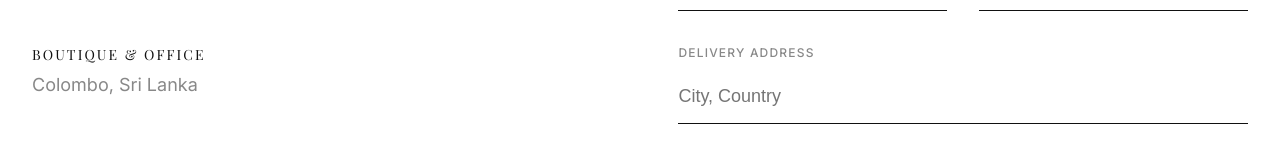
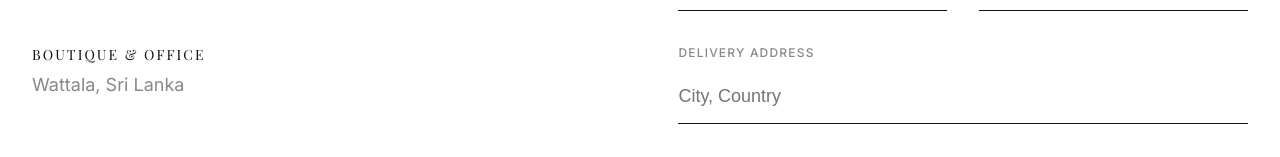
Before and after one commit to KCGSPerera/sayo-shopping, a Next.js app: page /contact in a window 1280 px wide. Shown: the part 608-765 px from the top of the page. Built offline with nearby package versions, Linux system fonts and the light colour scheme; no server answers; a web font is replaced by a local one.

Commit message:
Updated the location from colombo to wattala in the contact us page.

```diff
--- a/app/contact/page.tsx
+++ b/app/contact/page.tsx
@@ -98,7 +98,7 @@ ${formData.description}`;
                         <div style={{ display: 'flex', flexDirection: 'column', gap: '2rem' }}>
                             <div>
                                 <h4 style={{ textTransform: 'uppercase', letterSpacing: '0.15em', fontSize: '0.875rem', marginBottom: '0.5rem', color: 'var(--accent-dark)' }}>Boutique & Office</h4>
-                                <p style={{ color: '#888', fontSize: '1.125rem' }}>Colombo, Sri Lanka</p>
+                                <p style={{ color: '#888', fontSize: '1.125rem' }}>Wattala, Sri Lanka</p>
                             </div>
                             <div>
                                 <h4 style={{ textTransform: 'uppercase', letterSpacing: '0.15em', fontSize: '0.875rem', marginBottom: '0.5rem', color: 'var(--accent-dark)' }}>Business Hours</h4>
```
